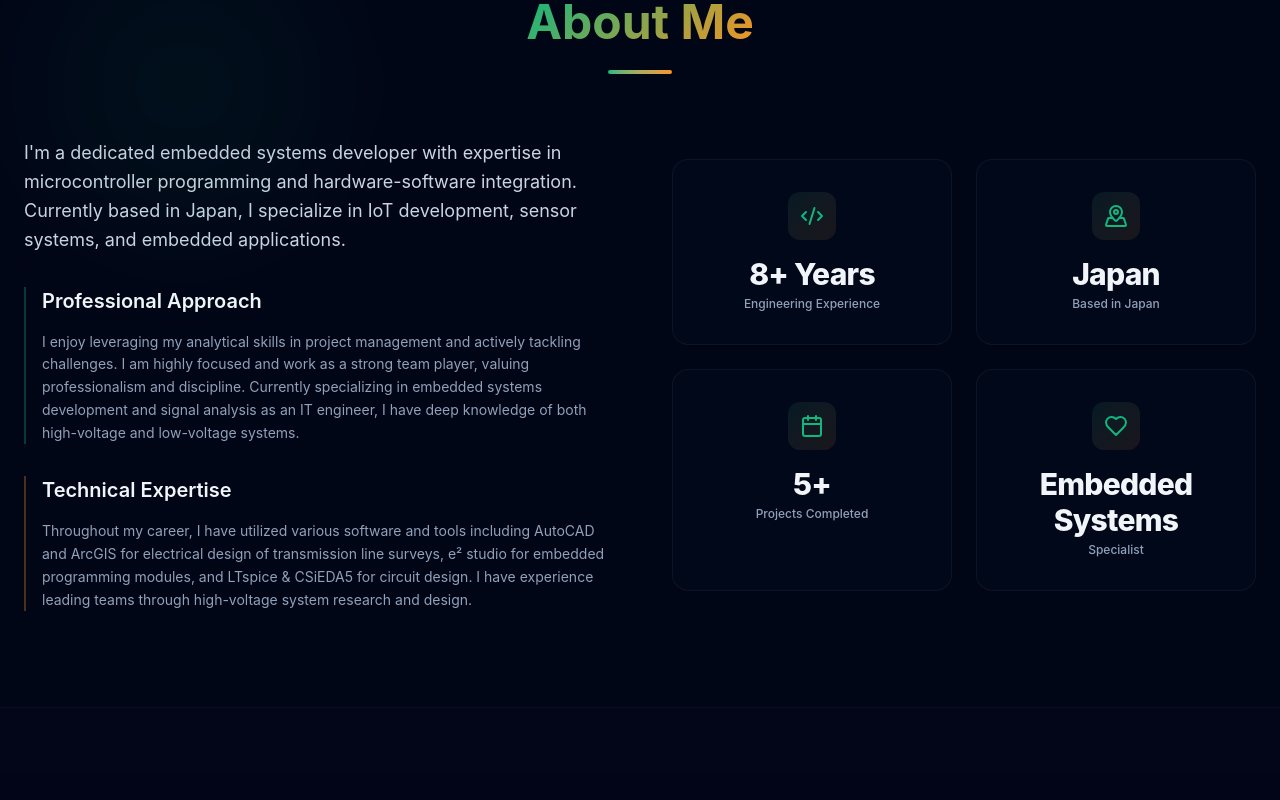
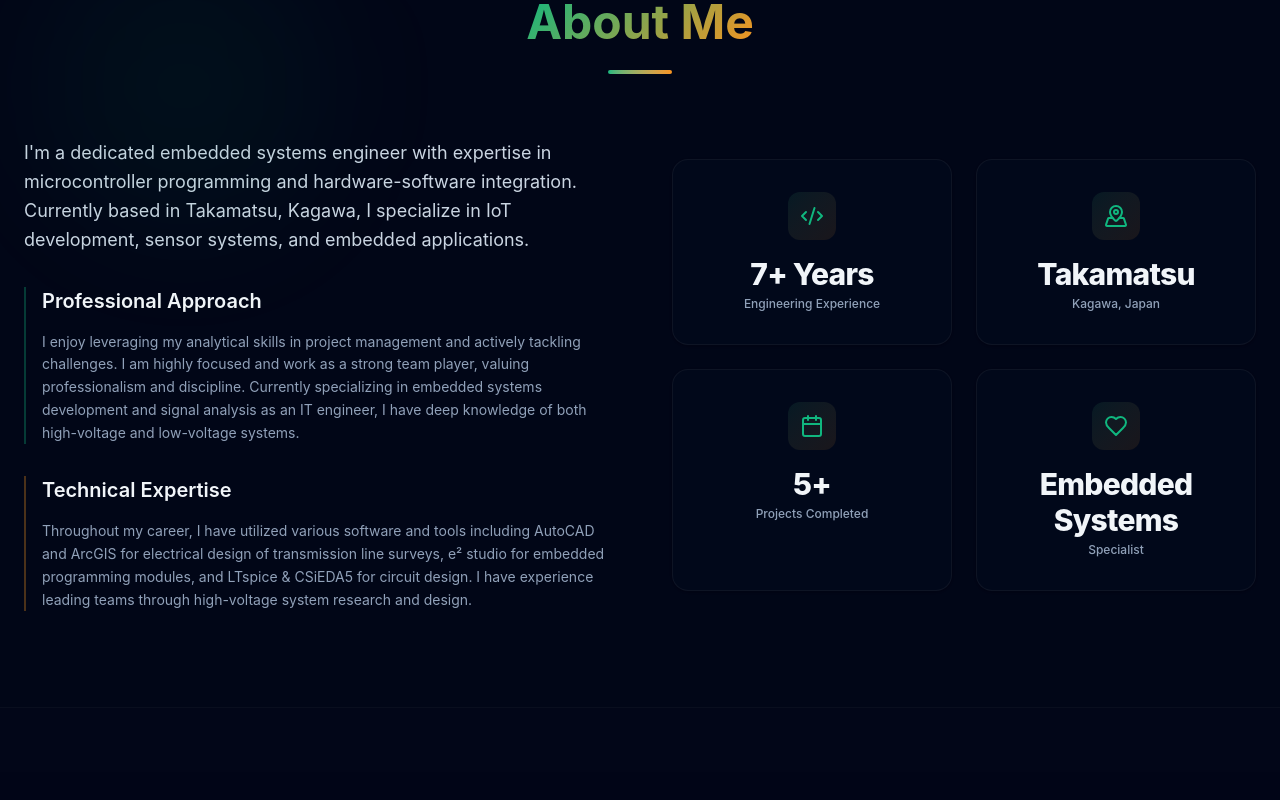
Before and after one commit to sabinnmc/sabinnmc.github.io, a React (Vite) app: page / in a window 1280 px wide. Shown: the part 1720-2520 px from the top of the page. Built offline with nearby package versions, Linux system fonts and the light colour scheme.

Commit message:
Align portfolio with corrected resume details

```diff
--- a/src/contexts/LanguageContext.tsx
+++ b/src/contexts/LanguageContext.tsx
@@ -14,7 +14,7 @@ const translations = {
   en: {
     // General
     'common.skip_to_content': 'Skip to content',
-    'footer.role': 'Embedded Systems Engineer',
+    'footer.role': 'Embedded System Engineer',
 
     // Navigation
     'nav.about': 'About',
@@ -25,10 +25,10 @@ const translations = {
     'nav.contact': 'Contact',
 
     // About
-    'about.stats.experience.value': '8+ Years',
+    'about.stats.experience.value': '7+ Years',
     'about.stats.experience.label': 'Engineering Experience',
-    'about.stats.location.value': 'Japan',
-    'about.stats.location.label': 'Based in Japan',
+    'about.stats.location.value': 'Takamatsu',
+    'about.stats.location.label': 'Kagawa, Japan',
     'about.stats.projects.value': '5+',
     'about.stats.projects.label': 'Projects Completed',
     'about.stats.specialty.value': 'Embedded Systems',
@@ -98,7 +98,7 @@ const translations = {
     // Contact
     'contact.title': 'Get In Touch',
     'contact.location.title': 'Location',
-    'contact.location': 'kagawa prefecture, Japan',
+    'contact.location': 'Takamatsu, Kagawa, Japan',
     'contact.email': 'Email',
     'contact.linkedin': 'LinkedIn',
     'contact.github': 'GitHub',
@@ -142,10 +142,10 @@ const translations = {
     'nav.contact': 'お問い合わせ',
 
     // About
-    'about.stats.experience.value': '8年以上',
+    'about.stats.experience.value': '7年以上',
     'about.stats.experience.label': 'エンジニアリング経験',
-    'about.stats.location.value': '日本',
-    'about.stats.location.label': '日本在住',
+    'about.stats.location.value': '高松市',
+    'about.stats.location.label': '香川県（日本）',
     'about.stats.projects.value': '5件以上',
     'about.stats.projects.label': 'プロジェクト実績',
     'about.stats.specialty.value': '組み込みシステム',
@@ -215,7 +215,7 @@ const translations = {
     // Contact
     'contact.title': 'お問い合わせ',
     'contact.location.title': '居住地',
-    'contact.location': '大阪府（日本）',
+    'contact.location': '香川県高松市（日本）',
     'contact.email': 'メールで連絡',
     'contact.linkedin': 'LinkedIn',
     'contact.github': 'GitHub',
--- a/src/data/portfolioData.ts
+++ b/src/data/portfolioData.ts
@@ -149,16 +149,16 @@ export const projects: Project[] = [
 
 export const experiences: Experience[] = [
     {
-        title: { en: 'Embedded Systems Programmer', jp: '組み込みシステムプログラマー' },
+        title: { en: 'Embedded System Engineer', jp: '組み込みシステムエンジニア' },
         company: { en: 'Pal Giken Co., Ltd.', jp: '株式会社パル技研' },
-        location: { en: 'Japan', jp: '日本' },
+        location: { en: 'Takamatsu, Kagawa, Japan', jp: '日本・香川県高松市' },
         period: { en: '2024 - Present', jp: '2024年～現在' },
         type: { en: 'Full-time', jp: 'フルタイム' },
         description: { en: 'Working on embedded systems development with a team of 40 engineers, focusing on IoT applications, sensor systems, and microcontroller programming.', jp: '40名規模のエンジニアチームで組み込みシステム開発に従事し、IoTアプリケーション、センサーシステム、マイコンプログラミングを中心に担当しています。' },
         achievements: [
             { en: 'Fine tuned RTMPose for 8 keypoint container detection of truck/trailer in real time for parking support on warehouse', jp: '倉庫での駐車支援向けに、トラック／トレーラーの8キーポイントコンテナ検出用RTMPoseをリアルタイムでファインチューニング' },
             { en: 'Multi-Camera Alignment & Calibration: Designed a homography-based system to align dual fisheye camera feeds, enabling precise perspective registration for container tracking.', jp: 'マルチカメラ位置合わせ・キャリブレーション：2台の魚眼カメラ映像を整合するホモグラフィベースのシステムを設計し、コンテナ追跡に必要な高精度な透視変換位置合わせを実現。' },
-            { en: 'Fine-tuning and deploying YOLOX for real-time human detection on fisheye camera images', jp: '魚眼カメラ画像を用いたリアルタイム人物検出向けYOLOXモデルのファインチューニングとデプロイ' },
+            { en: 'Fine-tuned and deployed YOLOX for real-time human detection on fisheye camera images, achieving 74% mAP', jp: '魚眼カメラ画像を用いたリアルタイム人物検出向けYOLOXモデルをファインチューニング・デプロイし、mAP 74%を達成' },
             { en: 'Testing and debugging camera applications for public vehicle image detection systems', jp: '車両画像検出システム向けカメラアプリケーションのテスト・デバッグ' },
             { en: 'Testing automatic object/obstacle detection from cranes using machine learning', jp: '機械学習を用いたクレーン向け物体・障害物自動検知機能のテスト' },
             { en: 'Chattering signal analysis using Renesas microcontrollers and e² studio', jp: 'ルネサス製マイコンとe² studioを用いたチャタリング信号の解析' },
@@ -168,7 +168,7 @@ export const experiences: Experience[] = [
         technologies: ['RTMPose', 'YOLOX', 'Homography', 'Fisheye Cameras', 'Object Tracking', 'Machine Learning', 'Renesas MCU', 'R7FA6T1AD3CFP', 'e² studio', 'LTspice', 'CSiEDA', 'VS Code']
     },
     {
-        title: { en: 'C Programming Instructor', jp: 'C言語講師' },
+        title: { en: 'Educator', jp: '教育者' },
         company: { en: 'Cosmic International Academy', jp: 'Cosmic International Academy' },
         location: { en: 'Nepal', jp: 'ネパール' },
         period: { en: '2021 - 2023', jp: '2021年～2023年' },
@@ -183,7 +183,7 @@ export const experiences: Experience[] = [
         technologies: ['C Programming', 'HTML', 'CSS', 'JavaScript', 'Academic Teaching']
     },
     {
-        title: { en: 'Site Engineer', jp: '現場エンジニア' },
+        title: { en: 'Project Engineer', jp: 'プロジェクトエンジニア' },
         company: { en: 'ADMC Engineering Company', jp: 'ADMC Engineering Company' },
         location: { en: 'Nepal', jp: 'ネパール' },
         period: { en: '2018 - 2020', jp: '2018年～2020年' },
@@ -191,7 +191,7 @@ export const experiences: Experience[] = [
         description: { en: 'Led electrical engineering projects for power transmission systems across Nepal, working with a 20-member engineering team on large-scale infrastructure projects.', jp: 'ネパール各地の送電システムに関する電気工学プロジェクトを主導し、20名規模のエンジニアチームとともに大規模インフラ案件に取り組みました。' },
         achievements: [
             { en: 'Conducted 220kV transmission line tower surveys and design reports', jp: '220kV送電線鉄塔の現地調査および設計報告書の作成' },
-            { en: 'Managed power purchase agreements for 164MW Kaligandaki Hydropower transmission', jp: '164MWカリガンダキ水力発電プロジェクトに関する電力購入契約（PPA）を管理' },
+            { en: 'Conducted site surveys for the 220 kV double-circuit transmission line serving the 164 MW Kaligandaki Gorge Hydroelectric Project', jp: '164MWカリガンダキ・ゴージ水力発電プロジェクト向け220kV複回線送電線の現地調査を実施' },
             { en: 'Surveyed and designed 132kV double circuit transmission lines', jp: '132kV複回線送電線の調査・設計' },
             { en: 'Completed distribution voltage surveys across 18 different cities in Nepal', jp: 'ネパール国内18都市における配電電圧調査' },
             { en: 'Designed 11kV and 33kV primary distribution high voltage lines', jp: '11kVおよび33kVの高圧一次配電線を設計' }
@@ -233,16 +233,16 @@ export interface EducationItem {
 export const heroData: HeroData = {
     name: { en: "Sabin Bhandari", jp: "バンダリ　サビン" },
     greeting: { en: "Hello, I'm", jp: "はじめまして" },
-    title: { en: "Embedded Systems Developer", jp: "組み込みシステムエンジニア" },
+    title: { en: "Embedded System Engineer", jp: "組み込みシステムエンジニア" },
     subtitle: { en: "Embedded systems engineer passionate about IoT, microcontrollers, and hardware-software integration", jp: "IoT、マイコン、ハードウェア／ソフトウェア統合を強みとする組み込みシステムエンジニア" },
-    location: { en: "Based in Japan", jp: "日本を拠点に活動" },
+    location: { en: "Based in Takamatsu, Kagawa", jp: "香川県高松市を拠点に活動" },
     ctaProjects: { en: "View Projects", jp: "プロジェクトを見る" },
     ctaContact: { en: "Get in Touch", jp: "お問い合わせ" }
 };
 
 export const aboutData: AboutData = {
     title: { en: "About Me", jp: "プロフィール" },
-    description: { en: "I'm a dedicated embedded systems developer with expertise in microcontroller programming and hardware-software integration. Currently based in Japan, I specialize in IoT development, sensor systems, and embedded applications.", jp: "マイコンプログラミングとハードウェア／ソフトウェア統合を強みとする組み込みシステムエンジニアです。現在は日本を拠点に、IoT開発、センサーシステム、組み込みアプリケーションを専門としています。" },
+    description: { en: "I'm a dedicated embedded systems engineer with expertise in microcontroller programming and hardware-software integration. Currently based in Takamatsu, Kagawa, I specialize in IoT development, sensor systems, and embedded applications.", jp: "マイコンプログラミングとハードウェア／ソフトウェア統合を強みとする組み込みシステムエンジニアです。現在は香川県高松市を拠点に、IoT開発、センサーシステム、組み込みアプリケーションを専門としています。" },
     professionalApproach: {
         title: { en: "Professional Approach", jp: "仕事への姿勢" },
         content: { en: "I enjoy leveraging my analytical skills in project management and actively tackling challenges. I am highly focused and work as a strong team player, valuing professionalism and discipline. Currently specializing in embedded systems development and signal analysis as an IT engineer, I have deep knowledge of both high-voltage and low-voltage systems.", jp: "プロジェクト管理では分析力を活かし、課題に主体的に取り組みます。高い集中力を保ちながらチームの一員として協働し、プロ意識と規律を重視しています。現在はITエンジニアとして組み込みシステム開発と信号解析を専門としており、高圧・低圧の電気システムに関する深い知識を有しています。" }
@@ -273,6 +273,6 @@ export const contactConfig = {
     encodedEmail: "c2FiaW5ubWNAZ21haWwuY29t",
     github: "https://github.com/sabinnmc",
     linkedin: "https://linkedin.com/in/sabin-bhandari-nmc",
-    location: "Japan",
+    location: "Takamatsu, Kagawa, Japan",
     formspreeId: "" // Optional Formspree Form ID (e.g. "xoqpgrzo") to enable direct form submissions
 };
--- a/src/pages/NotFound.tsx
+++ b/src/pages/NotFound.tsx
@@ -86,7 +86,7 @@ const NotFound = () => {
       case "about":
         updatedHistory.push(
           { text: "--- SABIN BHANDARI OVERVIEW ---", type: "success" },
-          { text: "Graduated Electrical Engineer turned Embedded Systems Programmer.", type: "system" },
+          { text: "Electrical engineering graduate turned Embedded System Engineer.", type: "system" },
           { text: "Currently crafting telemetry, signal control, and firmware logic.", type: "system" },
           { text: "Specialized in translating physical circuits into high-performance software code.", type: "system" }
         );
```
Also changed, not shown: index.html (+5 -5 lines), 1 other file (tests, documents, lock files or other folders).
